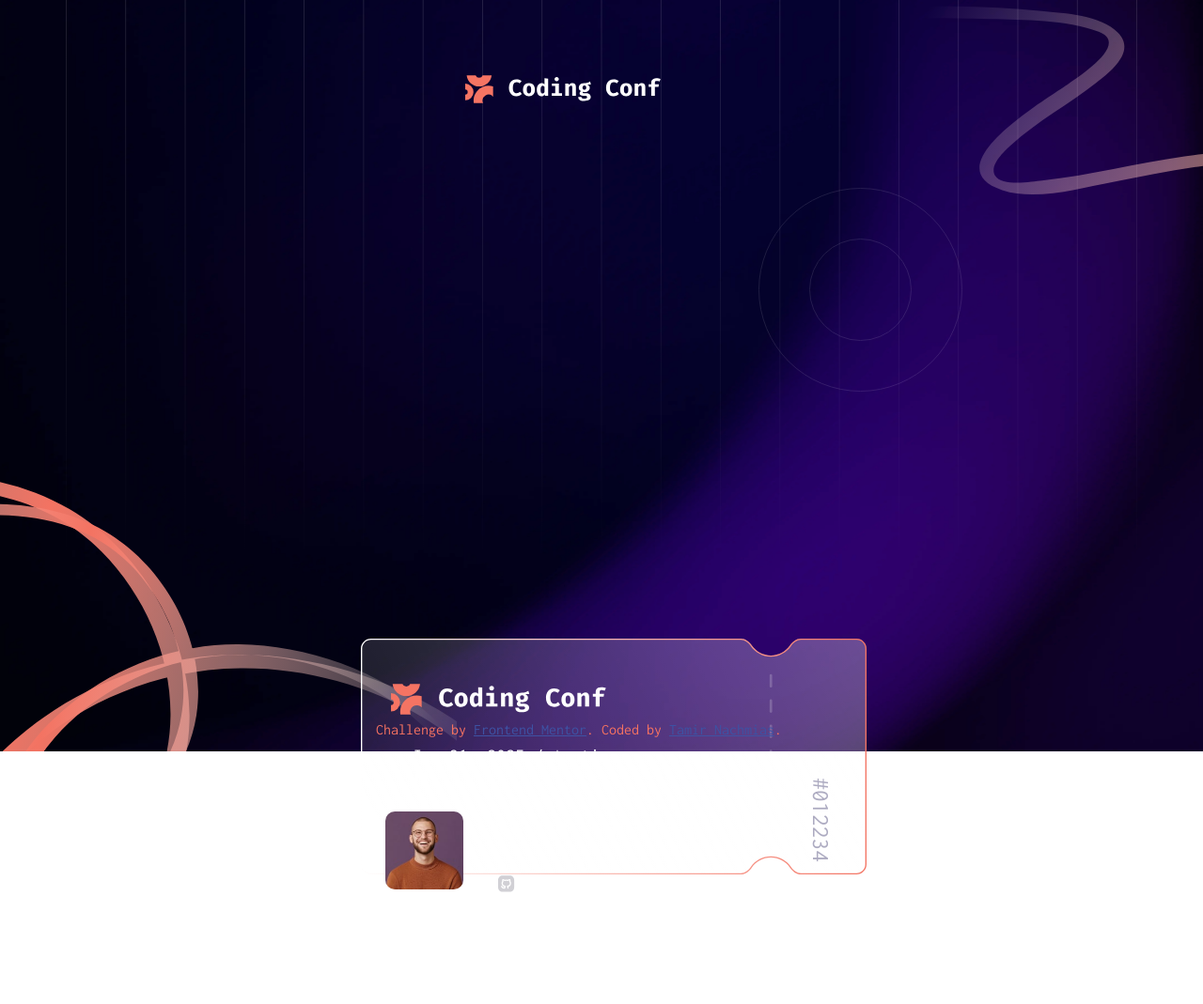
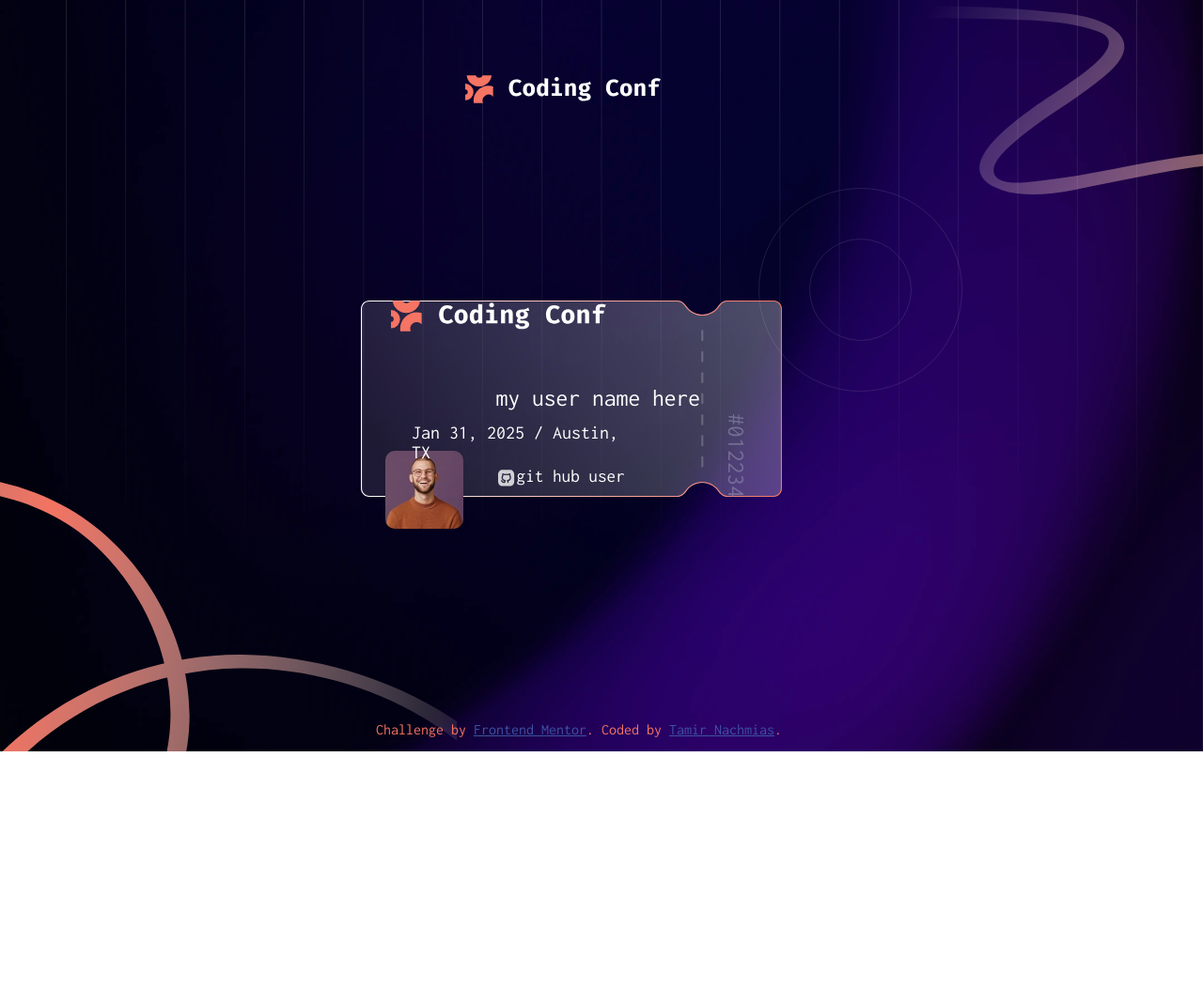
Before and after one commit to Tamir-Nahmias/confrenece-ticket-generator-Tamir, a website: page public/generate-ticket.html in a window 1280 px wide. Shown: the whole page at 94% size. After the commit the page ends 800 px from the top, so only its background shows below. Drawn offline with Linux system fonts and the light colour scheme.

Commit message:
new changes - testing

```diff
--- a/public/generate-ticket.html
+++ b/public/generate-ticket.html
@@ -15,12 +15,13 @@
 <body>
 
   <div class="parent-img">
-    <img id="main-img" src="./assets/images/background-desktop.png">
+    <div id="main-img"></div>
     <img id="second-layer" src="./assets/images/pattern-lines.svg">
     <img id="circle-layer" src="./assets/images/pattern-circle.svg">
-    <img id="squiggly-1" src="./assets/images/pattern-squiggly-line-bottom-desktop.svg">
+    <div id="squiggly-1"></div>
     <img id="squiggly-2" src="./assets/images/pattern-squiggly-line-top.svg">
     <img id="full-logo" src="./assets/images/logo-full.svg">
+    <div id="ticket-container">
       <img id="ticket-logo" src="./assets/images/pattern-ticket.svg">
       <img  id="users-img" src="./assets/images/image-avatar.jpg ">
       <img id="full-logo2" src="./assets/images/logo-full.svg">
@@ -28,6 +29,7 @@
       <div id="order-number">#012234</div>
       <div id="my-user-name">my user name here</div>
       <div id="git-hub-user"><span><img src="./assets/images/icon-github.svg"></span>git hub user</div>
+    </div>
   </div>
   <main>
      <!-- Form ends -->
--- a/public/style.css
+++ b/public/style.css
@@ -103,10 +103,10 @@ body{
     z-index: 2;  /* Ensure logo stays above other images if needed */
 }
 #ticket-logo{
-    width: 42%;
+    width: 35%;
     position: absolute;
     left: 30vw;
-    top:85vh;
+    top:40vh;
 }
 main{
     display: flex;
@@ -243,20 +243,20 @@ button:hover {
     width: 6.5%;
     position: absolute;
     left: 32vw;
-    top:108vh;
+    top:60vh;
     border-radius: 10px;
 }
 #full-logo2{
     position: absolute;
     width:18%;
-    top: 91vh;  /* Use percentage instead of rem */
+    top: 40vh;  /* Use percentage instead of rem */
     right: 49.5%;  /* Use percentage instead of rem */
     z-index: 2;  /* Ensure logo stays above other images if needed */
 }
 
 #ticket-info-location{
     position: absolute;
-    top: 98vh;
+    top: 55vh;
     right: 47%;
     width: 18%;
     font-size: 2.5vh;
@@ -277,11 +277,13 @@ button:hover {
     padding: 4px;
 }
 #congrats{
-    font-size: 8vh;
+    margin-top: 10vh;
+    font-size: 6vw;
     font-family: Inconsolata-Ex-Bold;
     color: var(--Neutral0);
 }
 #secondary{
+    padding-bottom: 15vh;
     color: var(--Neutral0);
     font-size: 3.5vh;
 
@@ -289,8 +291,8 @@ button:hover {
 #order-number{
     color: var(--Neutral470);
     position: absolute;
-    top: 115vh;
-    right: 22%;
+    top: 66.5vh;
+    right: 29%;
     width: 18%;
     padding: 10px;
     font-size: 2vw;
@@ -299,7 +301,7 @@ button:hover {
 #my-user-name{
     color: var(--Neutral0);
     position: absolute;
-    top: 107vh;
+    top: 50vh;
     right: 40%;
     width: 18%;
     padding: 10px;
@@ -308,7 +310,7 @@ button:hover {
 #git-hub-user{
     color: var(--Neutral0);
     position: absolute;
-    top: 114vh;
+    top: 60vh;
     right: 40%;
     width: 18%;
     padding: 10px;
@@ -344,6 +346,7 @@ color: var(--Orange700);
 #photo-empty-filed-pop{
     font-family: inherit;
 }
+
 
 
 .attribution { font-size: 1rem; text-align: center; position: absolute;
```
Also changed, not shown: 1 other file. Lines whose indentation alone changed are shown as unchanged.
